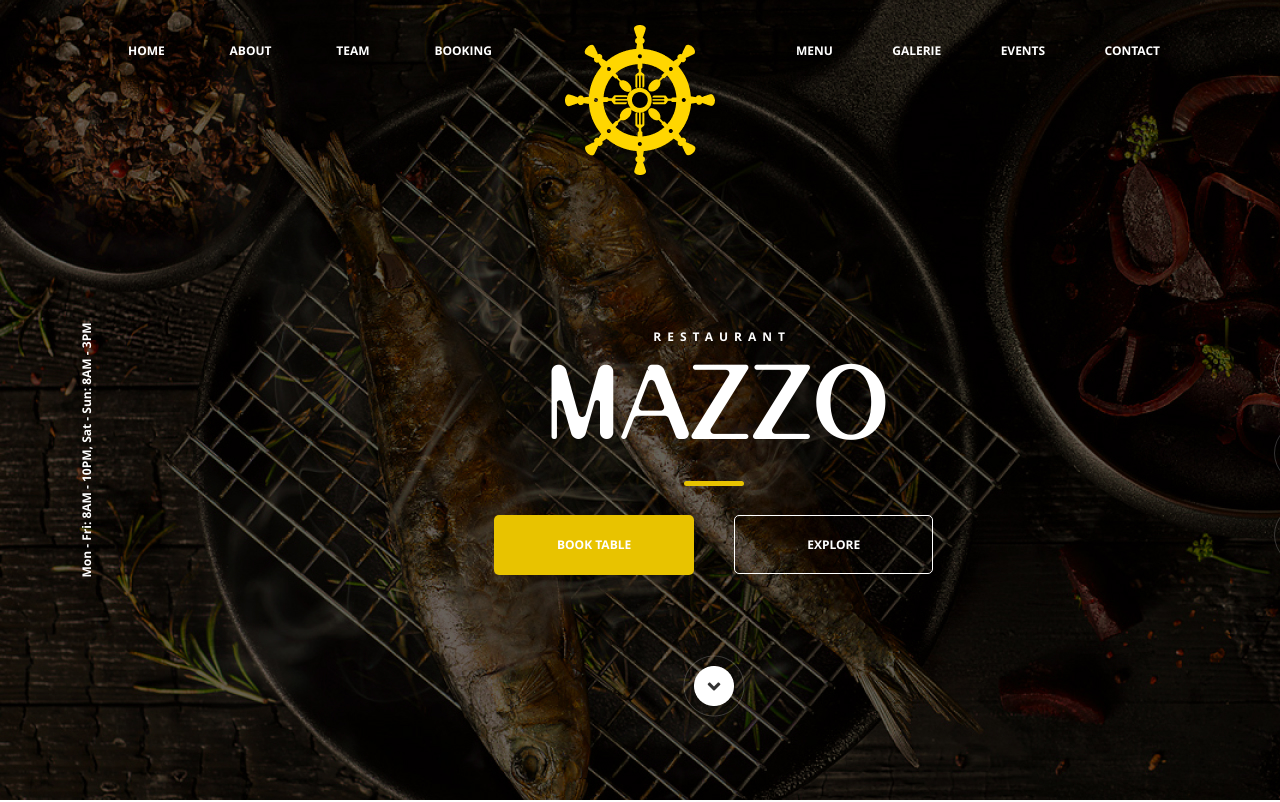
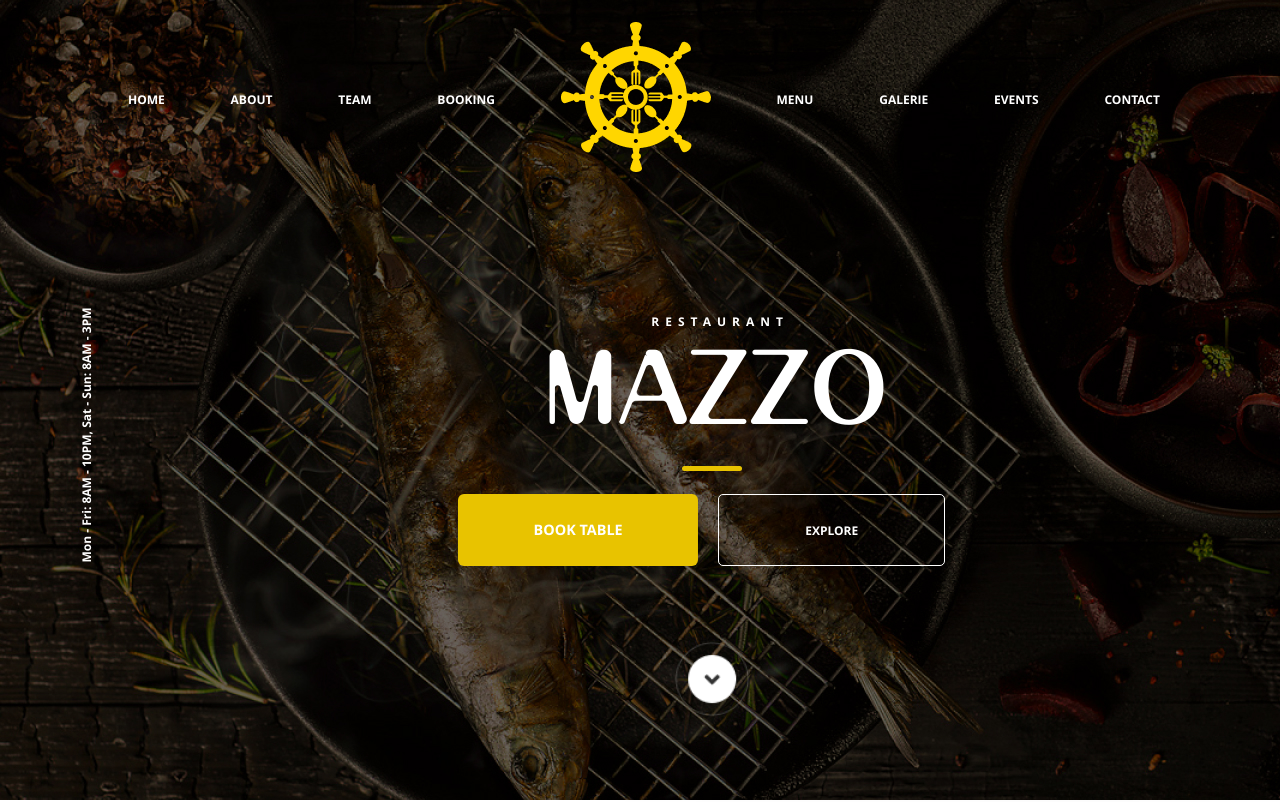
Before and after one commit to ravgusha/restaurant, a plain HTML site: page index.html in a window 1280 px wide. Shown: the top 802 px of the page. Drawn offline with Linux system fonts and the light colour scheme.

Commit message:
Мелкие исправления

```diff
--- a/index.html
+++ b/index.html
@@ -13,36 +13,35 @@
 <body>
     <section class="first-block">
         <div class="header">
-            <div class="header__container">
-                <div class="first-part">
-                    <div class="list home">
+                <ul class="header__container">
+                    <li class="list home">
                         <a href="">Home</a>
-                    </div>
-                    <div class="list about">
+                    </li>
+                    <li class="list about">
                         <a href="#about">About</a>
-                    </div>
-                    <div class="list team">
+                    </li>
+                    <li class="list team">
                         <a href="#team">Team</a>
-                    </div>
-                    <div class="list booking">
+                    </li>
+                    <li class="list booking">
                         <a href=#book>Booking</a>
-                    </div>
-                </div>
-                <img class="wheel" src="./images/wheel.png">
-                <div class="second-part">
-                    <div class="list menu">
+                    </li>
+                    <li class="wheel">
+                        <img src="./images/wheel.png">
+                    </li>
+                    <li class="list menu">
                         <a href="#menu">Menu</a>
-                    </div>
-                    <div class="list galerie">
+                    </li>
+                    <li class="list galerie">
                         <a href="#galerie">Galerie</a>
-                    </div>
-                    <div class="list events">
+                    </li>
+                    <li class="list events">
                         <a href="#events">Events</a>
-                    </div>
-                    <div class="list contact">
+                    </li>
+                    <li class="list contact">
                         <a href="#contact">Contact</a>
-                    </div>
-                </div>
+                    </li>
+                </ul>
             </div>
         </div>
         <div class="main">
--- a/style.css
+++ b/style.css
@@ -12,9 +12,14 @@ body {
 
 a,
 a:active,
-a:hover {
+a:hover,
+li:active,
+li:hover {
     text-decoration: none;
     color: #fff;
+    -webkit-transform: scale(1.2);
+    -ms-transform: scale(1.2);
+    transform: scale(1.2);
 }
 
 /* ПЕРВЫЙ БЛОК */
@@ -26,13 +31,14 @@ a:hover {
 }
 
 .header {
-    padding: 42px 120px 0 128px;
+    padding: 22px 120px 0 128px;
 }
 
 .header__container {
     display: flex;
     justify-content: space-between;
     color: #fff;
+    align-items: center;
 }
 
 .list {
@@ -42,18 +48,10 @@ a:hover {
     text-transform: uppercase;
 }
 
-.wheel {
-    position: relative;
-    top: -17px;
-    left: -4px;
-    padding: 0 77px;
+li {
+    list-style-type: none;
 }
 
-.first-part, .second-part {
-    display: flex;
-    width: 100%;
-    justify-content: space-between;
-}
 
 .main {
     display: flex;
@@ -61,7 +59,7 @@ a:hover {
 
 .time {
     padding-top: 30px;
-    padding-right: 239px;
+    padding-right: 223px;
     white-space: nowrap;
 }
 
@@ -148,7 +146,7 @@ a:hover {
     line-height: 20px;
     text-transform: uppercase;
     color: #FFFFFF;
-    padding: 20px 72px;
+    padding: 26.5px 86px;
     border: solid;
     border-color: #FFFFFF;
     border-radius: 5px;
```
